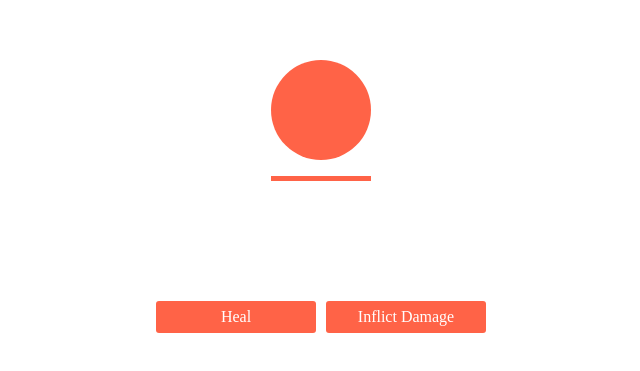
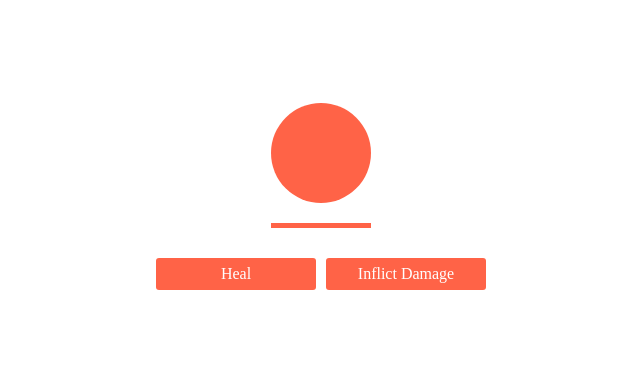
Before and after one commit to kvoncode/button-push-animation, a Next.js app: page / in a window 1280 px wide. Shown: the part 201-572 px from the top of the page, without its empty margins (319-959 px from the left). Built offline with nearby package versions, Linux system fonts and the light colour scheme.

Commit message:
fix: health bar styles

```diff
--- a/components/HealthBar.jsx
+++ b/components/HealthBar.jsx
@@ -6,10 +6,10 @@ const StyledHealthBar = styled.div`
 
 export const HealthBar = () => {
   const width = 100;
-  const height = 100;
+  const height = 10;
 
   const viewBoxWidth = 100;
-  const viewBoxHeight = 100;
+  const viewBoxHeight = 10;
   return (
     <StyledHealthBar>
       <svg
```
